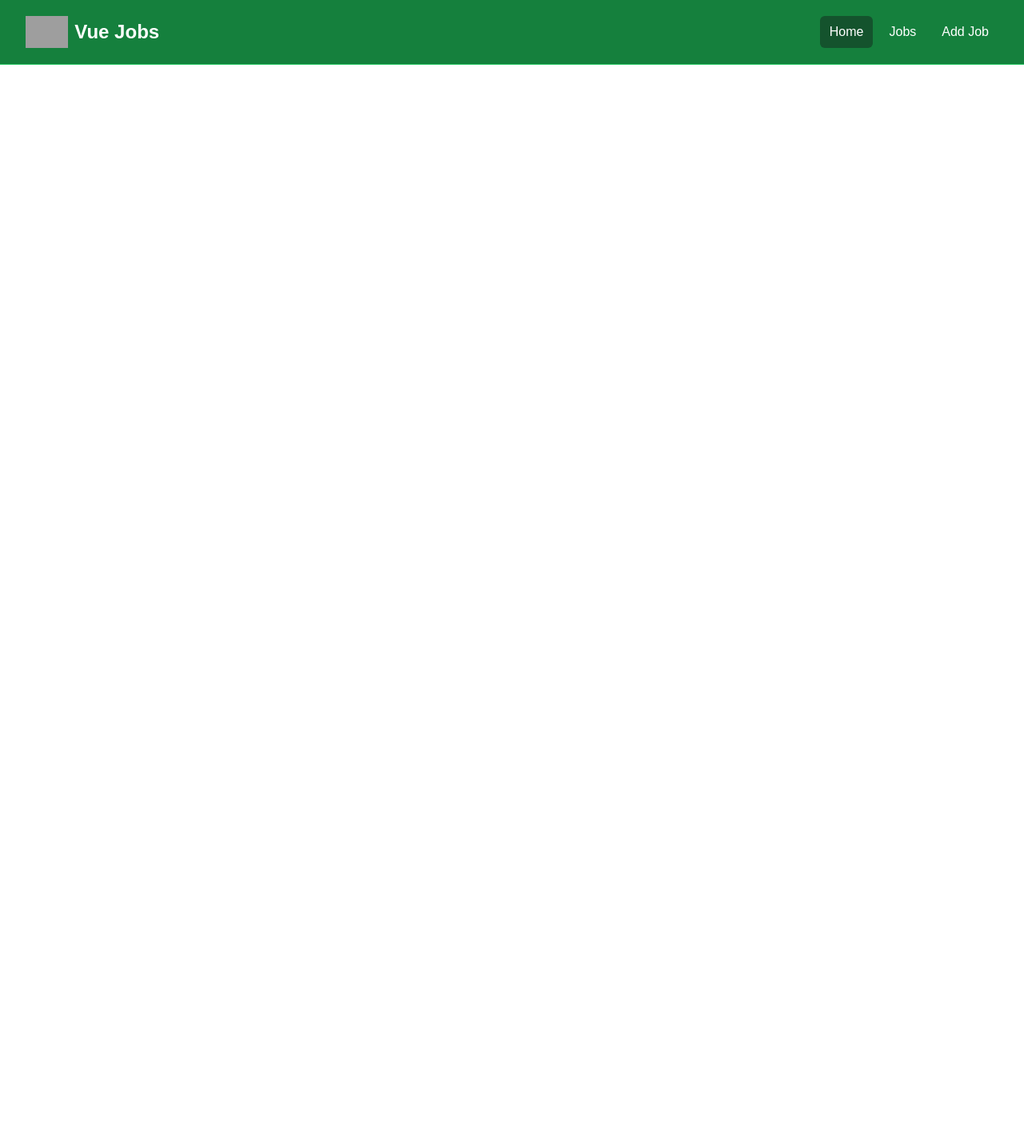
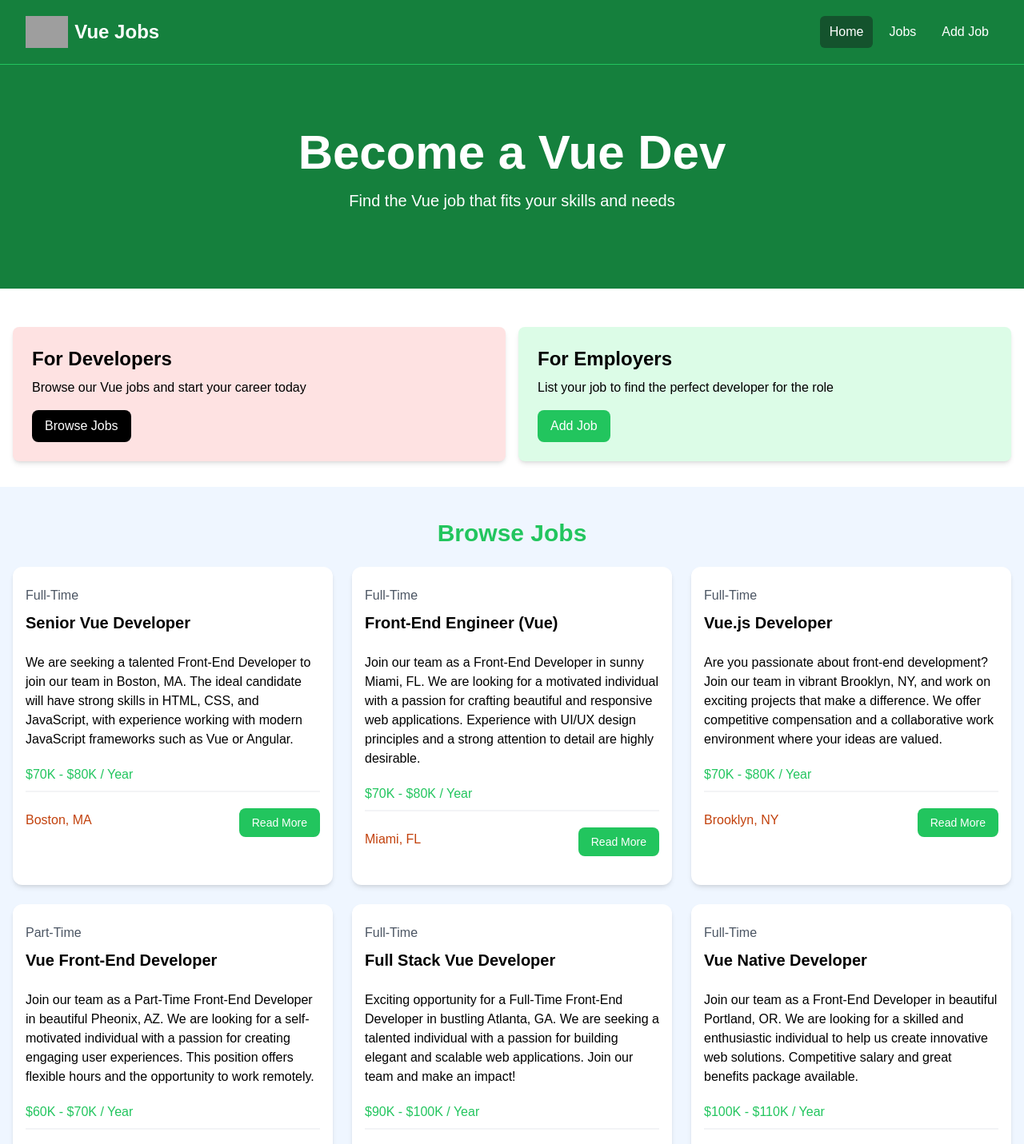
Before and after one commit to claGiaSW/testVueApp, a Vue app: page / in a window 1280 px wide. Shown: the top 1431 px of the page at 80% size. Before the commit the page ends 800 px from the top, so only its background shows below. Built offline with nearby package versions, Linux system fonts and the light colour scheme; grey boxes are pictures that could not be loaded.

Commit message:
adding components for top section, cards and jobs

```diff
--- a/src/App.vue
+++ b/src/App.vue
@@ -1,7 +1,13 @@
 <script setup>
-  import Navbar from './components/Navbar.vue';
+import Navbar from './components/Navbar.vue';
+import Hero from './components/Hero.vue';
+import HomeCards from './components/HomeCards.vue';
+import JobListings from './components/JobListings.vue';
 </script>
 
 <template>
-  <Navbar/>
+  <Navbar />
+  <Hero />
+  <HomeCards />
+  <JobListings />
 </template>
--- /dev/null
+++ b/src/components/Card.vue
@@ -0,0 +1,16 @@
+<script setup>
+    import { defineProps } from 'vue';
+
+    defineProps({
+       background: {
+        type: String,
+        default: "bg-grey-100"
+       }
+    })
+</script>
+
+<template>
+    <div :class="`${background} p-6 rounded-lg shadow-md`">
+        <slot></slot>
+    </div>
+</template>
--- /dev/null
+++ b/src/components/Hero.vue
@@ -0,0 +1,33 @@
+<script setup>
+    import { defineProps } from 'vue';
+
+    defineProps({
+        title: {
+            type: String,
+            default: "Become a Vue Dev"
+        },
+        subtitle: {
+            type: String,
+            default: "Find the Vue job that fits your skills and needs"
+        }
+    })
+</script>
+
+<template>
+    <section class="bg-green-700 py-20 mb-4">
+      <div
+        class="max-w-7xl mx-auto px-4 sm:px-6 lg:px-8 flex flex-col items-center"
+      >
+        <div class="text-center">
+          <h1
+            class="text-4xl font-extrabold text-white sm:text-5xl md:text-6xl"
+          >
+            {{ title }}
+          </h1>
+          <p class="my-4 text-xl text-white">
+            {{ subtitle }}
+          </p>
+        </div>
+      </div>
+    </section>
+</template>
--- /dev/null
+++ b/src/components/HomeCards.vue
@@ -0,0 +1,31 @@
+<script setup>
+import Card from './Card.vue';
+</script>
+
+<template>
+    <section class="py-4">
+        <div class="container-xl lg:container m-auto">
+            <div class="grid grid-cols-1 md:grid-cols-2 gap-4 p-4 rounded-lg">
+                <Card background="bg-red-100">
+                    <h2 class="text-2xl font-bold">For Developers</h2>
+                    <p class="mt-2 mb-4">
+                        Browse our Vue jobs and start your career today
+                    </p>
+                    <a href="jobs.html" class="inline-block bg-black text-white rounded-lg px-4 py-2 hover:bg-gray-700">
+                        Browse Jobs
+                    </a>
+                </Card>
+                <Card background="bg-green-100">
+                    <h2 class="text-2xl font-bold">For Employers</h2>
+                    <p class="mt-2 mb-4">
+                        List your job to find the perfect developer for the role
+                    </p>
+                    <a href="add-job.html"
+                        class="inline-block bg-green-500 text-white rounded-lg px-4 py-2 hover:bg-green-600">
+                        Add Job
+                    </a>
+                </Card>
+            </div>
+        </div>
+    </section>
+</template>
--- /dev/null
+++ b/src/components/JobListing.vue
@@ -0,0 +1,39 @@
+<script setup>
+    import { defineProps } from 'vue';
+
+    defineProps({
+        job: Object
+    });
+</script>
+
+<template>
+    <div class="bg-white rounded-xl shadow-md relative">
+            <div class="p-4">
+              <div class="mb-6">
+                <div class="text-gray-600 my-2">{{job.type}}</div>
+                <h3 class="text-xl font-bold">{{job.title}}</h3>
+              </div>
+
+              <div class="mb-5">
+                {{job.description}}
+              </div>
+
+              <h3 class="text-green-500 mb-2">{{job.salary}} / Year</h3>
+
+              <div class="border border-gray-100 mb-5"></div>
+
+              <div class="flex flex-col lg:flex-row justify-between mb-4">
+                <div class="text-orange-700 mb-3">
+                  <i class="fa-solid fa-location-dot text-lg"></i>
+                  {{job.location}}
+                </div>
+                <a
+                  :href="`/job/${job.id}`"
+                  class="h-[36px] bg-green-500 hover:bg-green-600 text-white px-4 py-2 rounded-lg text-center text-sm"
+                >
+                  Read More
+                </a>
+              </div>
+            </div>
+          </div>
+</template>
--- /dev/null
+++ b/src/components/JobListings.vue
@@ -0,0 +1,18 @@
+<script setup>
+import jobData from "@/jobs.json";
+import JobListing from "./JobListing.vue";
+import { ref } from "vue";
+
+const jobs = ref(jobData);
+</script>
+
+<template>
+    <section class="bg-blue-50 px-4 py-10">
+        <div class="container-xl lg:container m-auto">
+            <h2 class="text-3xl font-bold text-green-500 mb-6 text-center">Browse Jobs</h2>
+        </div>
+        <div class="grid grid-cols-1 md:grid-cols-3 gap-6">
+            <JobListing v-for="job in jobData" :key="job.id" :job="job"/>
+        </div>
+    </section>
+</template>
--- /dev/null
+++ b/src/jobs.json
@@ -0,0 +1,86 @@
+[
+  {
+    "id": 1,
+    "title": "Senior Vue Developer",
+    "type": "Full-Time",
+    "description": "We are seeking a talented Front-End Developer to join our team in Boston, MA. The ideal candidate will have strong skills in HTML, CSS, and JavaScript, with experience working with modern JavaScript frameworks such as Vue or Angular.",
+    "location": "Boston, MA",
+    "salary": "$70K - $80K",
+    "company": {
+      "name": "NewTek Solutions",
+      "description": "NewTek Solutions is a leading technology company specializing in web development and digital solutions. We pride ourselves on delivering high-quality products and services to our clients while fostering a collaborative and innovative work environment.",
+      "contactEmail": "contact@teksolutions.com",
+      "contactPhone": "555-555-5555"
+    }
+  },
+  {
+    "id": 2,
+    "title": "Front-End Engineer (Vue)",
+    "type": "Full-Time",
+    "description": "Join our team as a Front-End Developer in sunny Miami, FL. We are looking for a motivated individual with a passion for crafting beautiful and responsive web applications. Experience with UI/UX design principles and a strong attention to detail are highly desirable.",
+    "location": "Miami, FL",
+    "salary": "$70K - $80K",
+    "company": {
+      "name": "Veneer Solutions",
+      "description": "Veneer Solutions is a creative agency specializing in digital design and development. Our team is dedicated to pushing the boundaries of creativity and innovation to deliver exceptional results for our clients.",
+      "contactEmail": "contact@loremipsum.com",
+      "contactPhone": "555-555-5555"
+    }
+  },
+  {
+    "id": 3,
+    "title": "Vue.js Developer",
+    "type": "Full-Time",
+    "description": "Are you passionate about front-end development? Join our team in vibrant Brooklyn, NY, and work on exciting projects that make a difference. We offer competitive compensation and a collaborative work environment where your ideas are valued.",
+    "location": "Brooklyn, NY",
+    "salary": "$70K - $80K",
+    "company": {
+      "name": "Dolor Cloud",
+      "description": "Dolor Cloud is a leading technology company specializing in digital solutions for businesses of all sizes. With a focus on innovation and customer satisfaction, we are committed to delivering cutting-edge products and services.",
+      "contactEmail": "contact@dolorsitamet.com",
+      "contactPhone": "555-555-5555"
+    }
+  },
+  {
+    "id": 4,
+    "title": "Vue Front-End Developer",
+    "type": "Part-Time",
+    "description": "Join our team as a Part-Time Front-End Developer in beautiful Pheonix, AZ. We are looking for a self-motivated individual with a passion for creating engaging user experiences. This position offers flexible hours and the opportunity to work remotely.",
+    "location": "Pheonix, AZ",
+    "salary": "$60K - $70K",
+    "company": {
+      "name": "Alpha Elite",
+      "description": "Alpha Elite is a dynamic startup specializing in digital marketing and web development. We are committed to fostering a diverse and inclusive workplace where creativity and innovation thrive.",
+      "contactEmail": "contact@adipisicingelit.com",
+      "contactPhone": "555-555-5555"
+    }
+  },
+  {
+    "id": 5,
+    "title": "Full Stack Vue Developer",
+    "type": "Full-Time",
+    "description": "Exciting opportunity for a Full-Time Front-End Developer in bustling Atlanta, GA. We are seeking a talented individual with a passion for building elegant and scalable web applications. Join our team and make an impact!",
+    "location": "Atlanta, GA",
+    "salary": "$90K - $100K",
+    "company": {
+      "name": "Browning Technologies",
+      "description": "Browning Technologies is a rapidly growing technology company specializing in e-commerce solutions. We offer a dynamic and collaborative work environment where employees are encouraged to think creatively and innovate.",
+      "contactEmail": "contact@consecteturadipisicing.com",
+      "contactPhone": "555-555-5555"
+    }
+  },
+  {
+    "id": 6,
+    "title": "Vue Native Developer",
+    "type": "Full-Time",
+    "description": "Join our team as a Front-End Developer in beautiful Portland, OR. We are looking for a skilled and enthusiastic individual to help us create innovative web solutions. Competitive salary and great benefits package available.",
+    "location": "Portland, OR",
+    "salary": "$100K - $110K",
+    "company": {
+      "name": "Port Solutions INC",
+      "description": "Port Solutions is a leading technology company specializing in software development and digital marketing. We are committed to providing our clients with cutting-edge solutions and our employees with a supportive and rewarding work environment.",
+      "contactEmail": "contact@ipsumlorem.com",
+      "contactPhone": "555-555-5555"
+    }
+  }
+]
```
